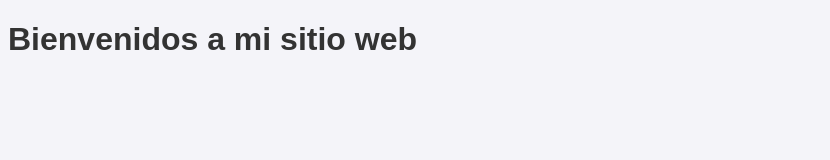
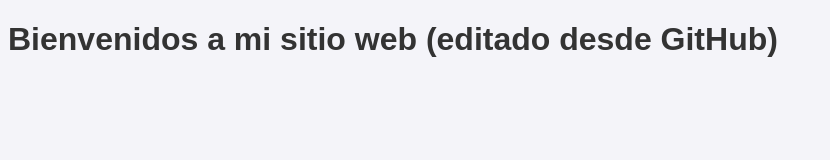
Before and after one commit to saalaass67/mi-web-git, a plain HTML site: page index.html in a window 1280 px wide. Shown: the whole page, without its empty margins (0-830 px from the left). Drawn offline with Linux system fonts and the light colour scheme.

Commit message:
Update header text in index.html

```diff
--- a/index.html
+++ b/index.html
@@ -6,6 +6,6 @@
     <link rel="stylesheet" href="style.css">
 </head>
 <body>
-    <h1>Bienvenidos a mi sitio web</h1>
+    <h1>Bienvenidos a mi sitio web (editado desde GitHub)</h1>
 </body>
 </html>
```
